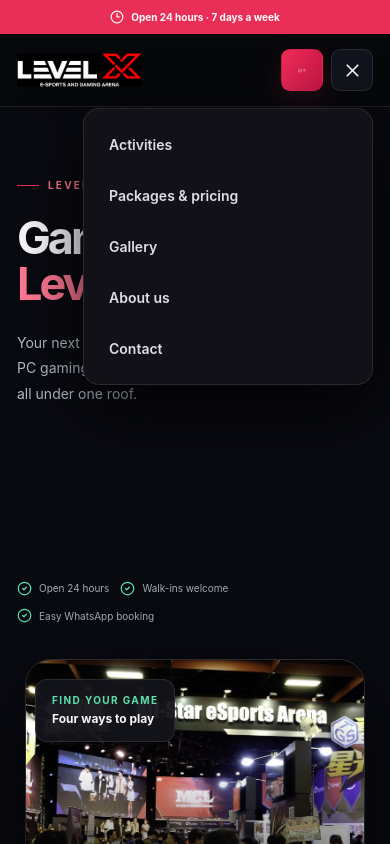
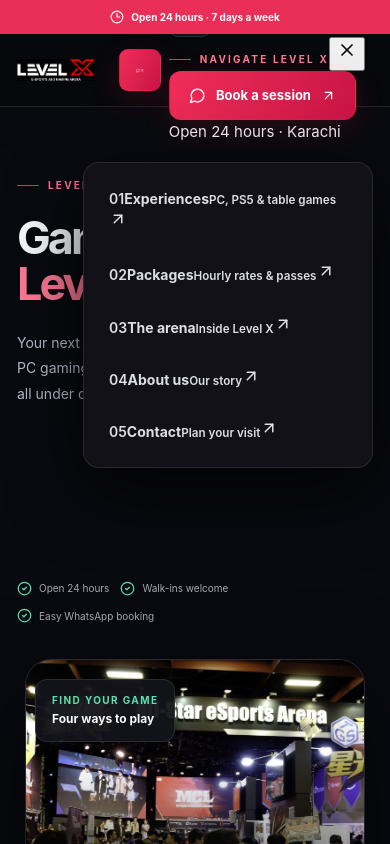
Before and after one commit to syedhussainabbaszaidi/levelxgamingarena, a Next.js app: page / in a window 390 px wide. Both pictures are taken after a click on the button "Open navigation menu". Shown: the top 844 px of the page. Built offline with nearby package versions, Linux system fonts and the light colour scheme.

Commit message:
Upgrade mobile navigation to accessible animated drawer

```diff
--- a/app/mobile-menu.tsx
+++ b/app/mobile-menu.tsx
@@ -1,12 +1,51 @@
 "use client";
 
-import { useState } from "react";
+import { useEffect, useRef, useState } from "react";
 import Link from "next/link";
-import { Menu, X } from "lucide-react";
+import { ArrowUpRight, Menu, MessageCircle, X } from "lucide-react";
+import { whatsappLink } from "./data";
+import gsap from "gsap";
+
+const links = [
+  { href: "/#activities", label: "Experiences", note: "PC, PS5 & table games" },
+  { href: "/packages/", label: "Packages", note: "Hourly rates & passes" },
+  { href: "/#gallery", label: "The arena", note: "Inside Level X" },
+  { href: "/about-us/", label: "About us", note: "Our story" },
+  { href: "/contact-us/", label: "Contact", note: "Plan your visit" },
+];
 
 export function MobileMenu() {
   const [open, setOpen] = useState(false);
+  const panel = useRef<HTMLDivElement>(null);
+  const closeButton = useRef<HTMLButtonElement>(null);
   const close = () => setOpen(false);
+
+  useEffect(() => {
+    if (!open) return;
+    const previousOverflow = document.body.style.overflow;
+    document.body.style.overflow = "hidden";
+    const onKeyDown = (event: KeyboardEvent) => {
+      if (event.key === "Escape") close();
+    };
+    window.addEventListener("keydown", onKeyDown);
+    const ctx = gsap.context(() => {
+      gsap.fromTo(panel.current, { autoAlpha: 0, y: -12 }, {
+        autoAlpha: 1, y: 0, duration: 0.32, ease: "power3.out",
+      });
+      gsap.fromTo(".mobile-nav-item", { y: 18, autoAlpha: 0 }, {
+        y: 0, autoAlpha: 1, duration: 0.42, stagger: 0.065, delay: 0.06, ease: "power3.out",
+      });
+      gsap.fromTo(".mobile-nav-bottom", { y: 12, autoAlpha: 0 }, {
+        y: 0, autoAlpha: 1, duration: 0.35, delay: 0.28, ease: "power3.out",
+      });
+    }, panel);
+    closeButton.current?.focus();
+    return () => {
+      document.body.style.overflow = previousOverflow;
+      window.removeEventListener("keydown", onKeyDown);
+      ctx.revert();
+    };
+  }, [open]);
 
   return (
     <div className="mobile-menu">
@@ -21,13 +60,31 @@ export function MobileMenu() {
         {open ? <X size={21} /> : <Menu size={21} />}
       </button>
       {open && (
-        <nav className="mobile-nav" id="mobile-navigation" aria-label="Mobile navigation">
-          <Link href="/#activities" onClick={close}>Activities</Link>
-          <Link href="/#packages" onClick={close}>Packages & pricing</Link>
-          <Link href="/#gallery" onClick={close}>Gallery</Link>
-          <Link href="/about-us/" onClick={close}>About us</Link>
-          <Link href="/contact-us/" onClick={close}>Contact</Link>
-        </nav>
+        <div className="mobile-menu-backdrop" onClick={(event) => {
+          if (event.target === event.currentTarget) close();
+        }}>
+          <div className="mobile-nav-panel" id="mobile-navigation" ref={panel} role="dialog" aria-modal="true" aria-label="Site navigation">
+            <div className="mobile-nav-head">
+              <span className="eyebrow">Navigate Level X</span>
+              <button ref={closeButton} className="mobile-nav-close" type="button" onClick={close} aria-label="Close menu"><X size={20} /></button>
+            </div>
+            <nav className="mobile-nav" aria-label="Mobile navigation">
+              {links.map((item, index) => (
+                <Link className="mobile-nav-item" href={item.href} onClick={close} key={item.href}>
+                  <span className="mobile-nav-number">0{index + 1}</span>
+                  <span className="mobile-nav-label"><strong>{item.label}</strong><small>{item.note}</small></span>
+                  <ArrowUpRight size={18} />
+                </Link>
+              ))}
+            </nav>
+            <div className="mobile-nav-bottom">
+              <a className="button button-primary" href={whatsappLink("Hi Level X, I would like to book a gaming session. Please share availability.")} target="_blank" rel="noopener noreferrer" onClick={close}>
+                <MessageCircle size={17} /> Book a session <ArrowUpRight size={15} />
+              </a>
+              <span>Open 24 hours · Karachi</span>
+            </div>
+          </div>
+        </div>
       )}
     </div>
   );
```
